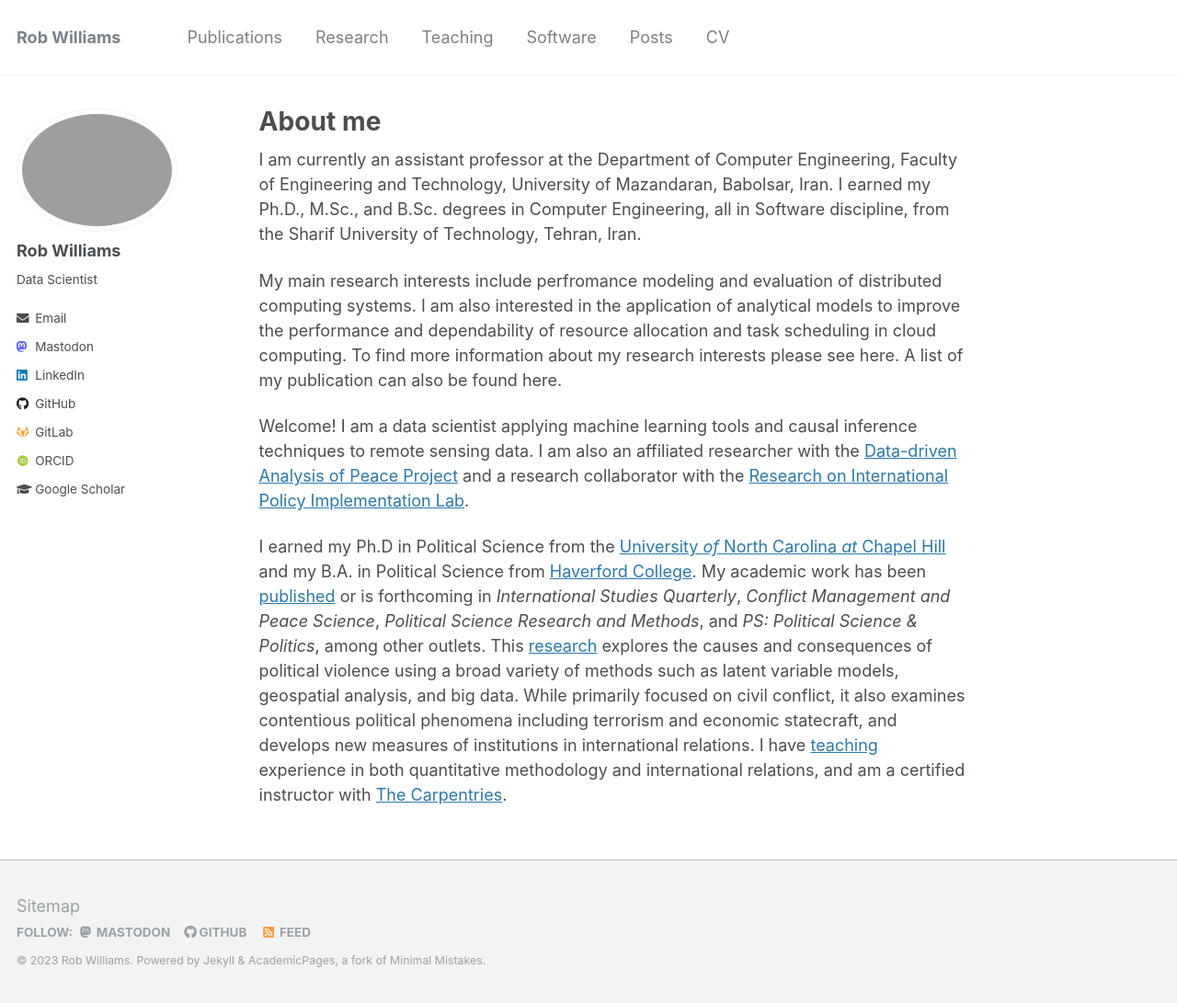
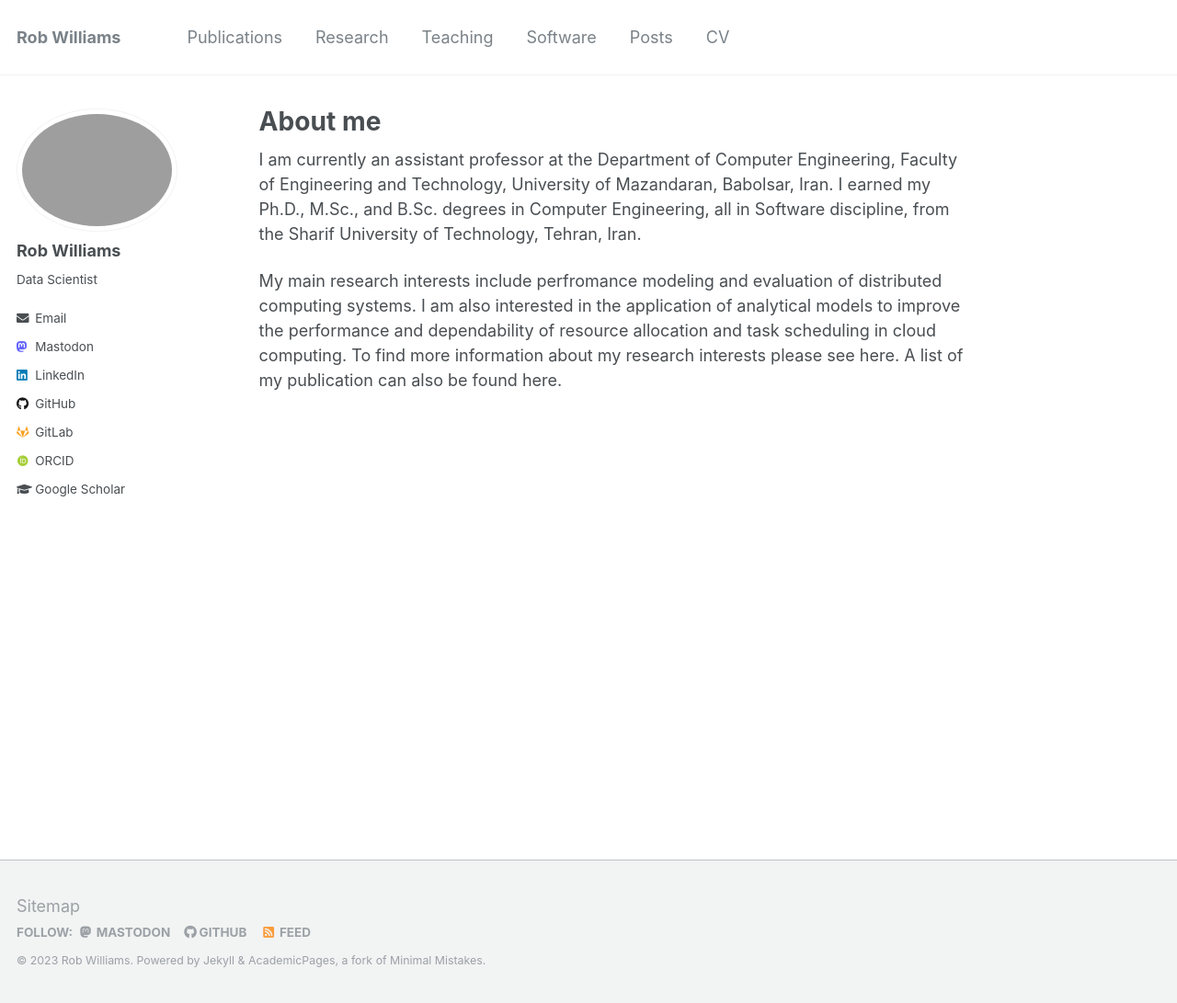
Before and after one commit to esiata/esiata.github.io, a Jekyll site: the page built from _pages/about.md, in a window 1280 px wide and 1091 px high. Shown: the whole window at 92% size. Built offline with Jekyll 4.4.1, drawn with Linux system fonts in a browser that asks for light colours; some web fonts are replaced.

Commit message:
Update about.md

```diff
--- a/_pages/about.md
+++ b/_pages/about.md
@@ -13,24 +13,3 @@ I am currently an assistant professor at the Department of Computer Engineering,
 I earned my Ph.D., M.Sc., and B.Sc. degrees in Computer Engineering, all in Software discipline, from the Sharif University of Technology, Tehran, Iran.
 
 My main research interests include perfromance modeling and evaluation of distributed computing systems. I am also interested in the application of analytical models to improve the performance and dependability of resource allocation and task scheduling in cloud computing. To find more information about my research interests please see here. A list of my publication can also be found here.
-
-Welcome! I am a data scientist applying machine learning tools and causal
-inference techniques to remote sensing data. I am also an affiliated
-researcher with the [Data-driven Analysis of Peace Project](https://dapp-lab.org)
-and a research collaborator with the
-[Research on International Policy Implementation Lab](https://bridgingthegapproject.org/ripil).
-
-I earned my Ph.D in Political Science from the
-[University *of* North Carolina *at* Chapel Hill](https://www.unc.edu) and my
-B.A. in Political Science from [Haverford College](https://www.haverford.edu).
-My academic work has been [published](publications) or is forthcoming in
-*International Studies Quarterly*, *Conflict Management and Peace Science*,
-*Political Science Research and Methods*, and *PS: Political Science & Politics*,
-among other outlets. This [research](research) explores the causes and
-consequences of political violence using a broad variety of methods such as
-latent variable models, geospatial analysis, and big data. While primarily
-focused on civil conflict, it also examines contentious political phenomena
-including terrorism and economic statecraft, and develops new measures of
-institutions in international relations. I have [teaching](teaching) experience
-in both quantitative methodology and international relations, and am a certified
-instructor with [The Carpentries](https://carpentries.org).
```
